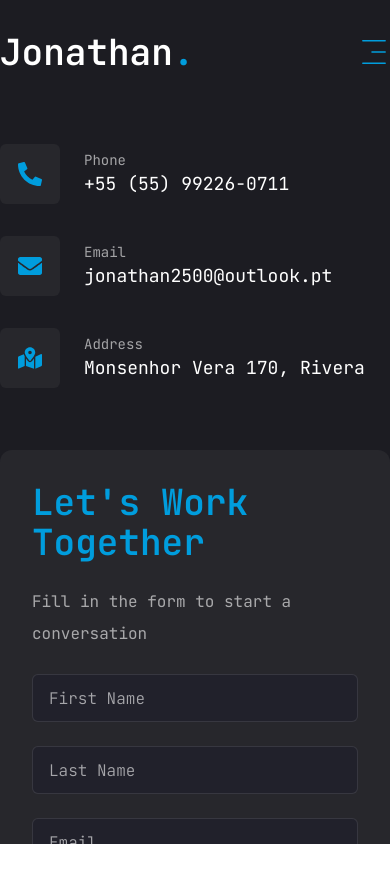
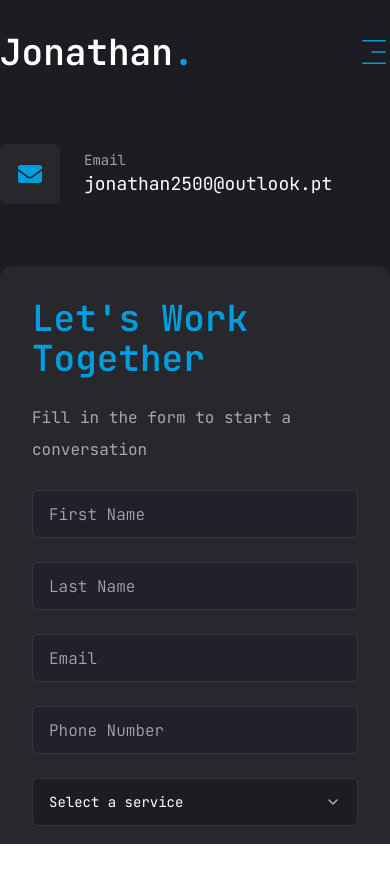
Before and after one commit to Dot010/personal-portfolio, a Next.js app: page /contact in a window 390 px wide. Shown: the top 882 px of the page. Built offline with nearby package versions, Linux system fonts and the light colour scheme.

Commit message:
chore(privacy): remove phone and home address from contact info

```diff
--- a/app/contact/page.tsx
+++ b/app/contact/page.tsx
@@ -17,7 +17,7 @@ import {
   SelectGroup,
 } from "@/components/ui/select";
 
-import { FaPhoneAlt, FaEnvelope, FaMapMarkedAlt } from "react-icons/fa";
+import { FaEnvelope } from "react-icons/fa";
 
 type Info = {
   icon: React.ReactNode;
@@ -27,19 +27,9 @@ type Info = {
 
 const info: Info[] = [
   {
-    icon: <FaPhoneAlt />,
-    title: "Phone",
-    description: "+55 (55) 99226-0711",
-  },
-  {
     icon: <FaEnvelope />,
     title: "Email",
     description: "jonathan2500@outlook.pt",
-  },
-  {
-    icon: <FaMapMarkedAlt />,
-    title: "Address",
-    description: "Monsenhor Vera 170, Rivera",
   },
 ];
 
```
